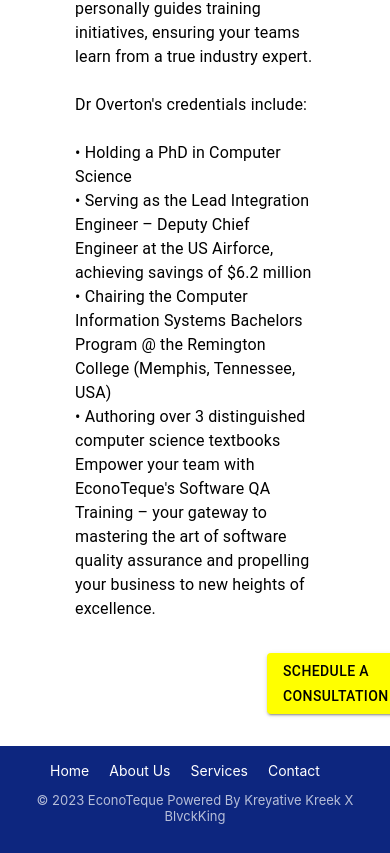
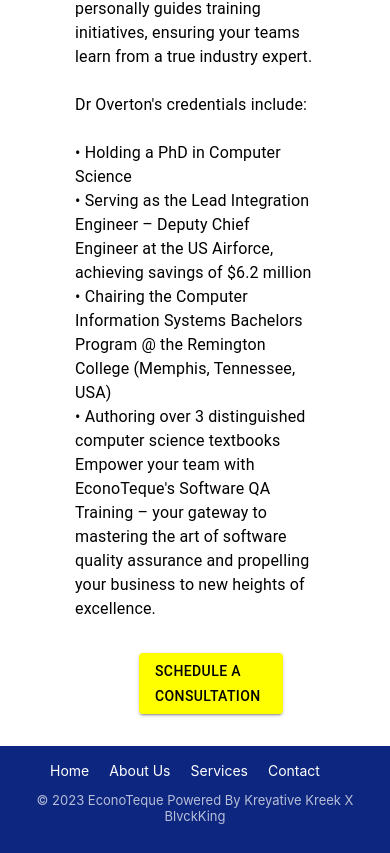
Before and after one commit to kgauzampe/econo, a React (Create React App) app: page /Service1 in a window 390 px wide. Shown: the part 3283-4136 px from the top of the page. Built offline with nearby package versions, Linux system fonts and the light colour scheme.

Commit message:
Service edits done

```diff
--- a/src/Components/Service1/Service1.css
+++ b/src/Components/Service1/Service1.css
@@ -56,4 +56,10 @@
       width: 15em;
       height: 15em;
     }
+    .servBtn{
+      padding: 2em;
+      display: block;
+      margin: 0 auto;
+      margin-left: 2em;
+    }
   }
--- a/src/Components/Service2/Service2.css
+++ b/src/Components/Service2/Service2.css
@@ -49,4 +49,10 @@
       width: 15em;
       height: 15em;
     }
+    .servBtn{
+        padding: 2em;
+        display: block;
+        margin: 0 auto;
+        margin-left: 2em;
+      }
   }
--- a/src/Components/Service3/Service3.css
+++ b/src/Components/Service3/Service3.css
@@ -49,4 +49,10 @@
       width: 15em;
       height: 15em;
     }
+    .servBtn{
+        padding: 2em;
+        display: block;
+        margin: 0 auto;
+        margin-left: 2em;
+      }
   }
--- a/src/Components/Service4/Service4.css
+++ b/src/Components/Service4/Service4.css
@@ -50,4 +50,10 @@
       width: 15em;
       height: 15em;
     }
+    .servBtn{
+        padding: 2em;
+        display: block;
+        margin: 0 auto;
+        margin-left: 2em;
+      }
   }
```
